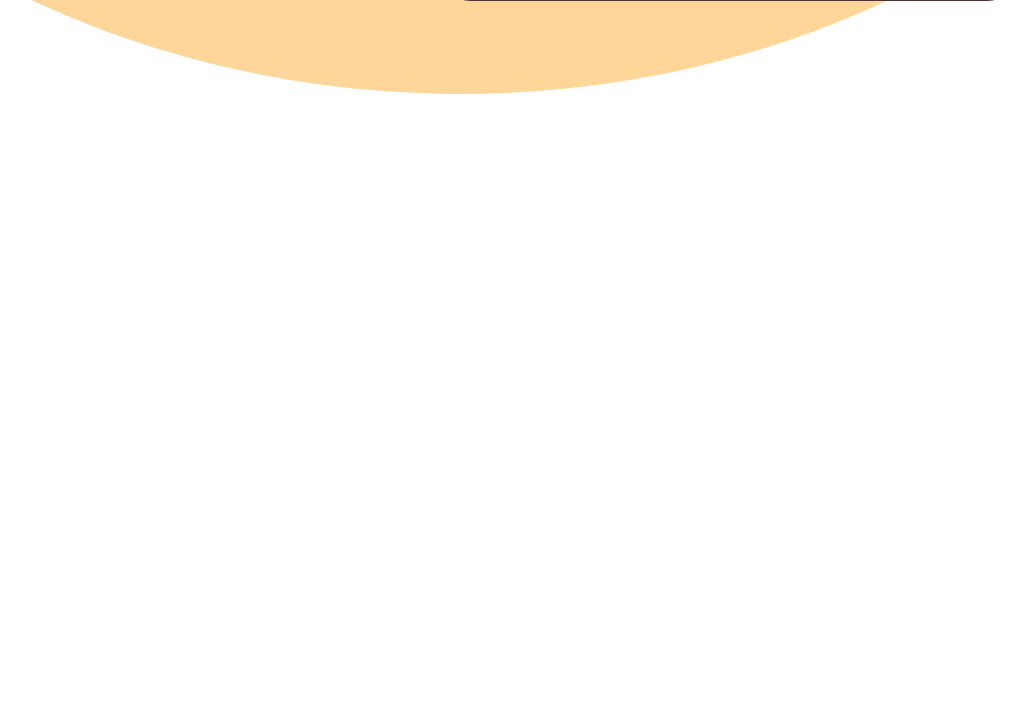
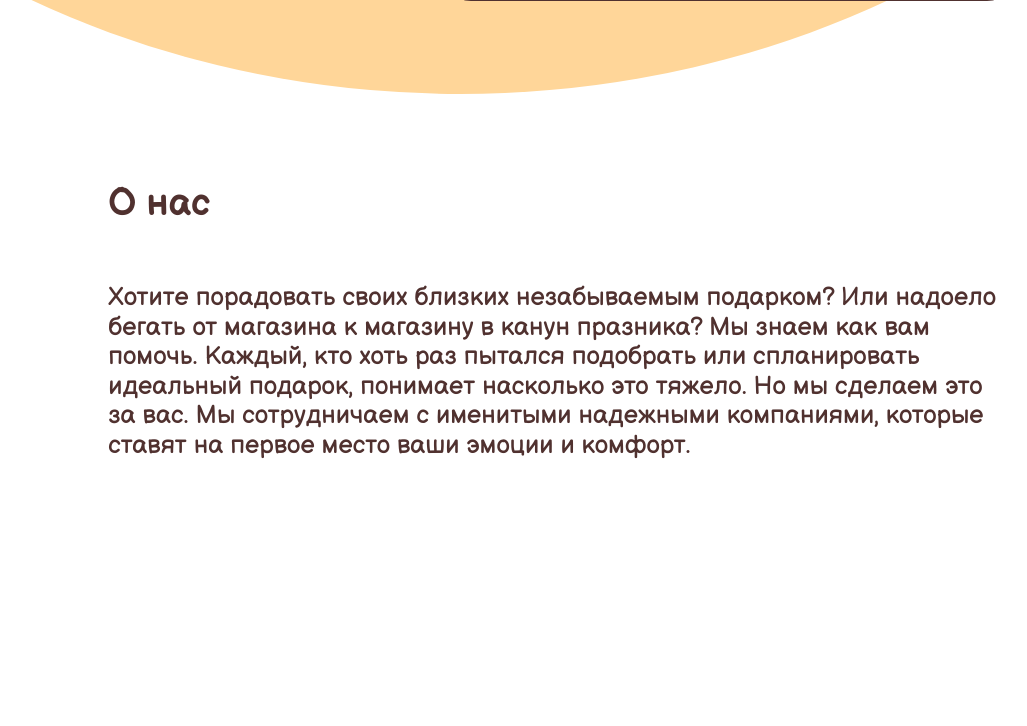
Before and after one commit to S-Lump/gift_proj, a Django app: template gift/products/templates/products/index.html in a window 1280 px wide. Shown: the part 874-1600 px from the top of the page, without its empty margins (71-1098 px from the left). Run offline with Django 3.2, Linux system fonts and the light colour scheme; the template is opened without the code that fills it, so the values that code supplies are empty.

Commit message:
add AboutUs block

```diff
--- a/gift/gift/static/css/index.css
+++ b/gift/gift/static/css/index.css
@@ -67,7 +67,20 @@ background:var(--yellow_light);
     border-radius: 50%;
 
 }
-
+.About{
+    width: 70%;
+    display: flex;
+    flex-direction: column;
+    color: var(--brown);
+    justify-content: center;
+    margin-left: 14vw;
+}
+.About h2{
+    font-size: 3vw;
+}
+.About p{
+    font-size: 2vw;
+}
 .wrapper{
  position: relative;
  width: 100%;
--- a/gift/gift/static/css/products.css
+++ b/gift/gift/static/css/products.css
@@ -114,7 +114,7 @@ padding-top: 1vw;
     font-size: 16px;
     color: #FFFFFF;
     text-decoration: none;
-    padding: 12px 30px;
+    padding: 2vw 3vw;
 }
 
 @media (max-width: 850px) {
--- a/gift/products/templates/products/detail.html
+++ b/gift/products/templates/products/detail.html
@@ -38,6 +38,7 @@ Detail
         <div class="product_description">
         <h2>Описание</h2>
         <p>{{ product.description }}</p>
+            <p>Цена: {{product.price}}</p>
         </div>
         <div class="review">
             <h2>Отзывы</h2>
--- a/gift/products/templates/products/index.html
+++ b/gift/products/templates/products/index.html
@@ -34,12 +34,20 @@ GIFT PROJECT
         {% endfor %}
     </div>
 </div>
-    <div class="popular">
 
-    </div>
-    <div class="review">
+<div class="About">
+    <h2>О нас</h2>
+    <p>Хотите порадовать своих близких незабываемым подарком? Или надоело
+    бегать от магазина к магазину в канун празника? Мы знаем как вам помочь.
+    Каждый, кто хоть раз пытался подобрать или спланировать идеальный подарок, понимает
+    насколько это тяжело. Но мы сделаем это за вас. Мы сотрудничаем с именитыми надежными
+    компаниями, которые ставят на первое место ваши эмоции и комфорт.</p>
+</div>
 
-    </div>
+<div class="popular">
+
+</div>
+
 
 <div class="wrapper_footer">
 <div class="footer">
```
